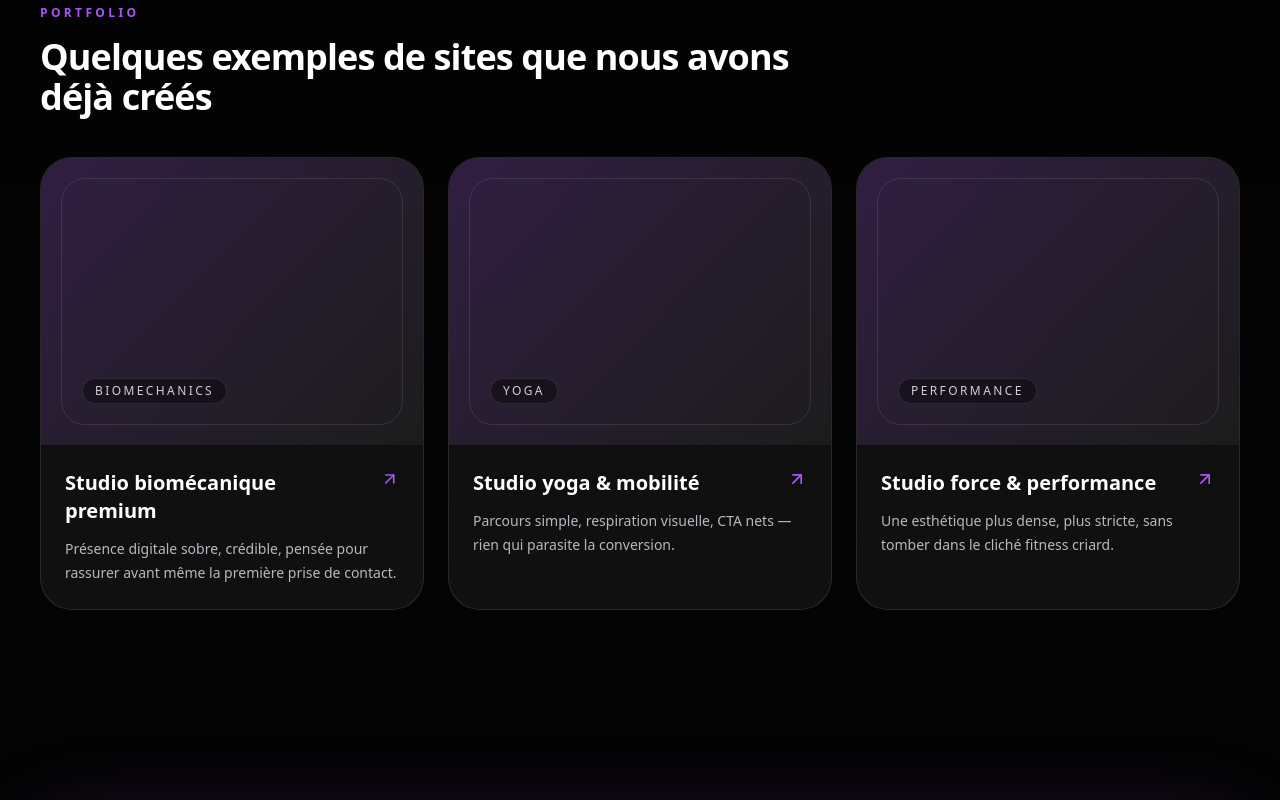
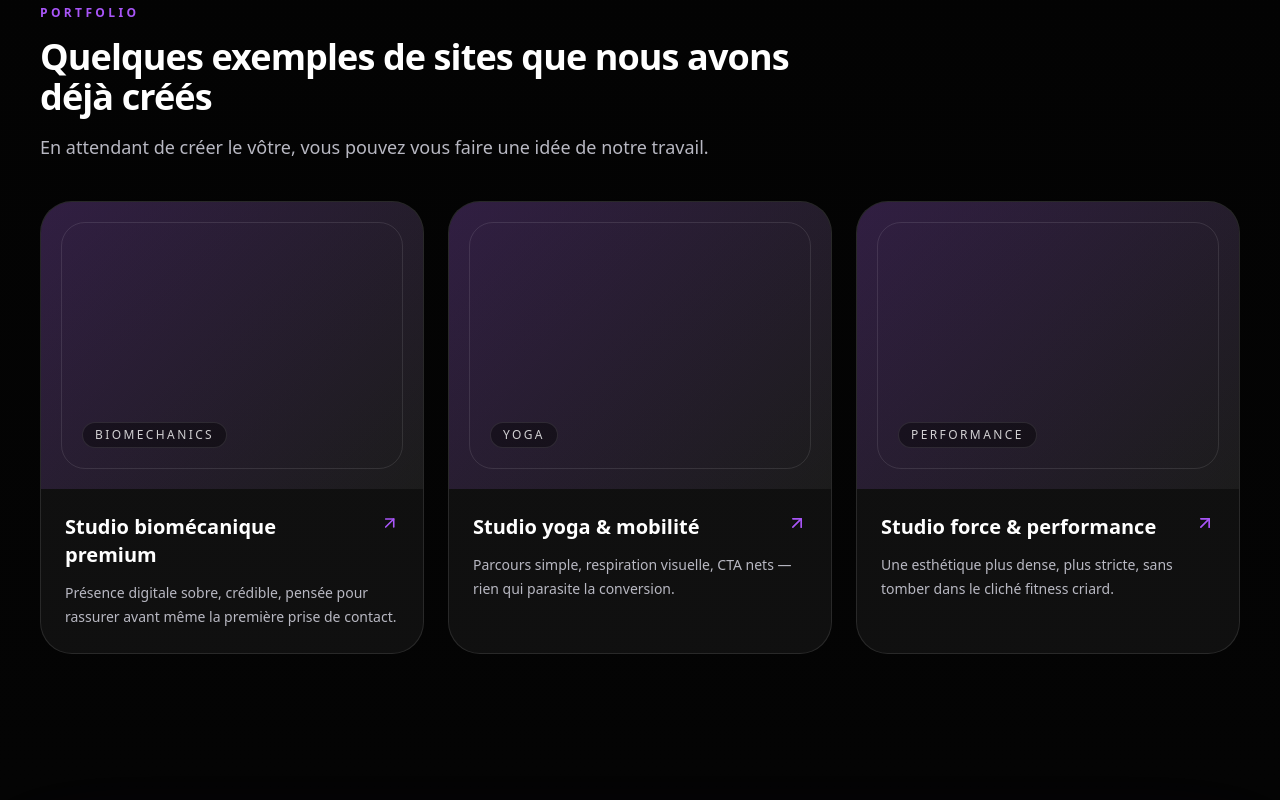
Before and after one commit to Agence-Grey/Grey, a Next.js app: page / in a window 1280 px wide. Shown: the part 2580-3380 px from the top of the page. Built offline with nearby package versions, Linux system fonts and the light colour scheme.

Commit message:
copy: add portfolio description

```diff
--- a/src/components/home/portfolio-preview.tsx
+++ b/src/components/home/portfolio-preview.tsx
@@ -28,6 +28,7 @@ export function PortfolioPreview() {
     <SectionWrapper
       eyebrow="Portfolio"
       title="Quelques exemples de sites que nous avons déjà créés"
+      description="En attendant de créer le vôtre, vous pouvez vous faire une idée de notre travail."
     >
       <div className="grid gap-6 lg:grid-cols-3">
         {previewProjects.map((project, index) => (
```
